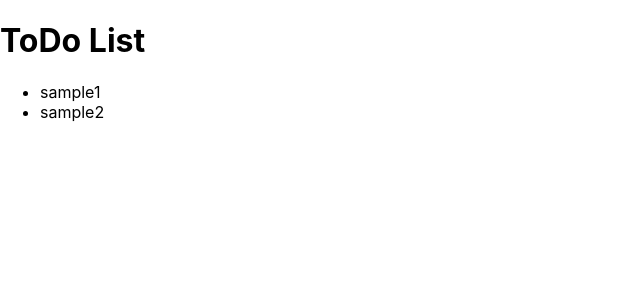
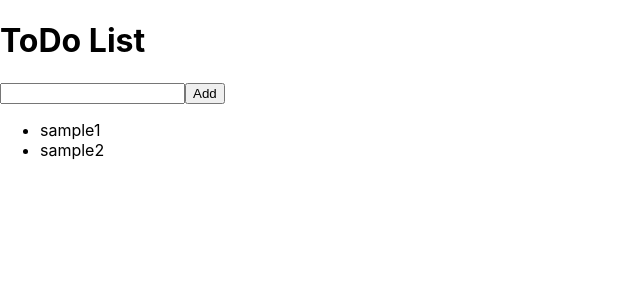
Before and after one commit to su1415/todo_app_ts, a React (Create React App) app: page / in a window 1280 px wide. Shown: the top 300 px of the page, without its empty margins (0-640 px from the left). Built offline with nearby package versions, Linux system fonts and the light colour scheme.

Commit message:
feat: TODOリストの登録

```diff
--- a/src/App.tsx
+++ b/src/App.tsx
@@ -8,9 +8,24 @@ function App(): JSX.Element {
     { id: 2, text: "sample2" },
   ]);
 
+  const [newTodoText, setNewTodoText] = useState<string>("");
+
+  function handleAddTodo(): void {
+    if (newTodoText.trim() !== "") {
+      setTodos([...todos, { id: Date.now(), text: newTodoText }]);
+      setNewTodoText("");
+    }
+  }
+
   return (
     <div className="App">
       <h1>ToDo List</h1>
+      <input
+        type="text"
+        value={ newTodoText }
+        onChange={ (e) => setNewTodoText(e.target.value) }
+      />
+      <button onClick={ handleAddTodo }>Add</button>
       <TodoList todos={ todos } />
     </div>
   );
```
